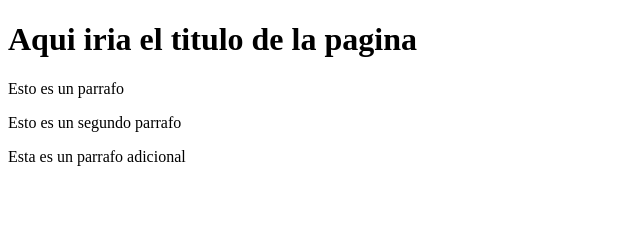
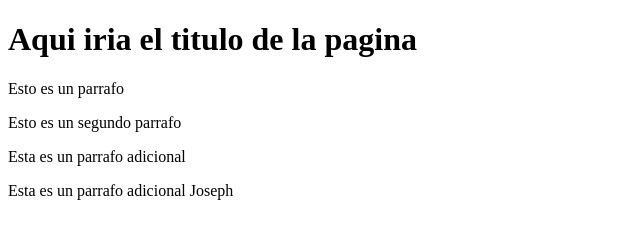
Before and after one commit to joseph28-vasquez/Proyecto-web-empresa-C, a plain HTML site: page index.html in a window 1280 px wide. Shown: the whole page, without its empty margins (0-640 px from the left). Drawn offline with Linux system fonts and the light colour scheme.

Commit message:
Parrafo Joseph

```diff
--- a/index.html
+++ b/index.html
@@ -12,5 +12,7 @@
     <p>Esto es un segundo parrafo</p>
 
     <p>Esta es un parrafo adicional</p>
+
+    <p>Esta es un parrafo adicional Joseph</p>
 </body>
 </html>
```
